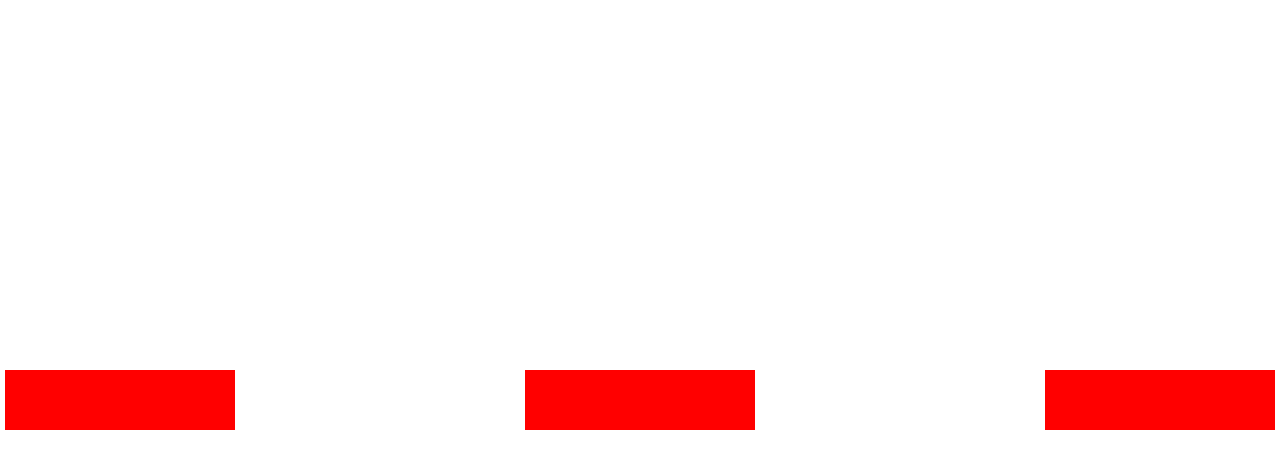
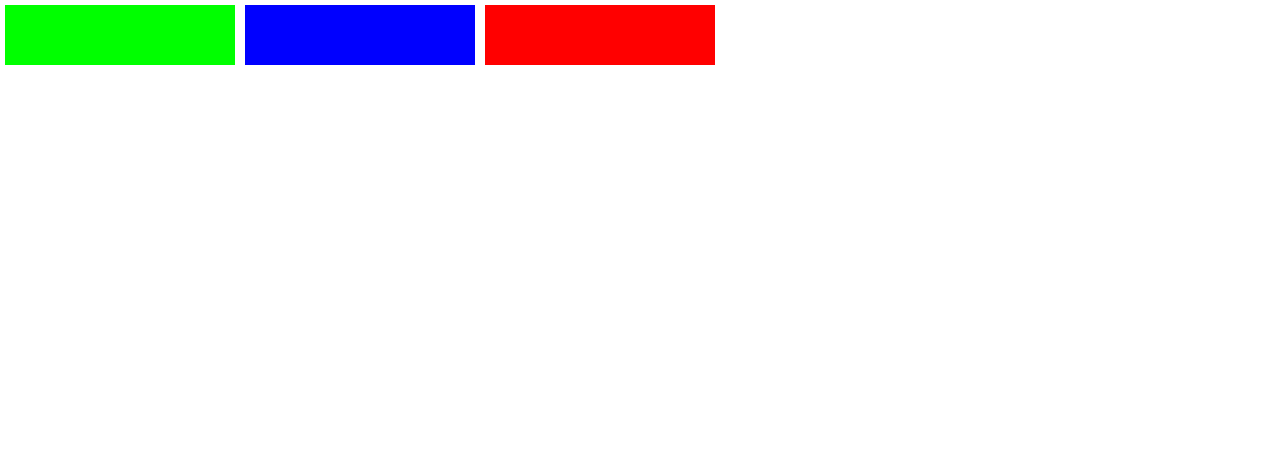
Before and after one commit to brunogoldoni/flex-box, a plain HTML site: page index.html in a window 1280 px wide. Drawn offline with Linux system fonts and the light colour scheme.

Commit message:
ordernation

```diff
--- a/index.html
+++ b/index.html
@@ -8,9 +8,9 @@
   </head>
   <body>
     <div id="app">
-      <div class="box"></div>
-      <div class="box"></div>
-      <div class="box"></div>
+      <div class="box red"></div>
+      <div class="box blue"></div>
+      <div class="box green"></div>
     </div>
   </body>
 </html>
--- a/styles.css
+++ b/styles.css
@@ -7,10 +7,6 @@ body,
 
 #app {
   display: flex;
-  flex-wrap: wrap;
-  align-items: center;
-  justify-content: space-between;
-  align-content: center;
 }
 
 .box {
@@ -19,3 +15,17 @@ body,
   margin: 5px;
   width: 230px;
 }
+
+.red {
+  order: 3;
+}
+
+.blue {
+  background: #00f;
+  order: 2;
+}
+
+.green {
+  background: #0f0;
+  order: 0;
+}
```
